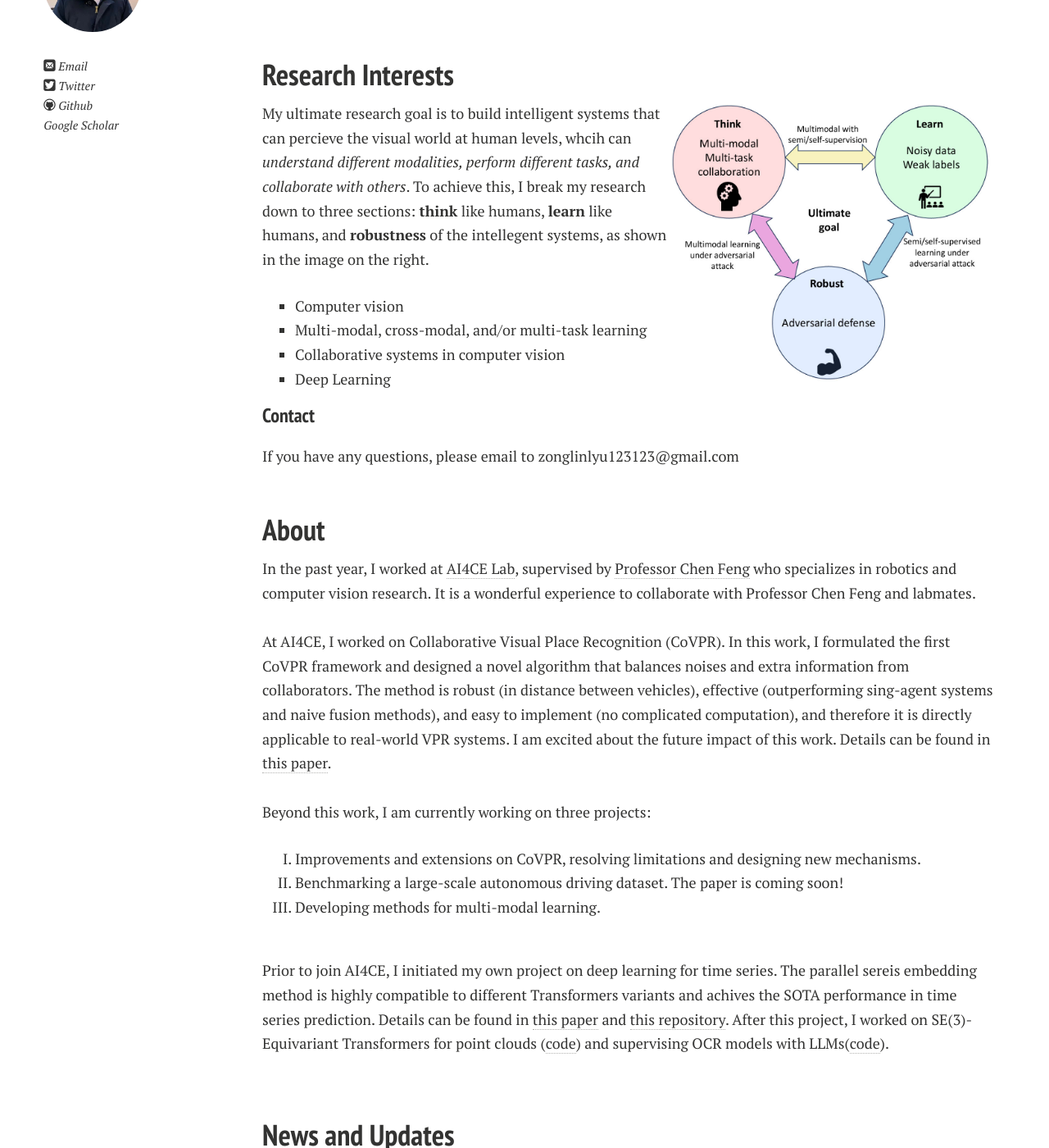
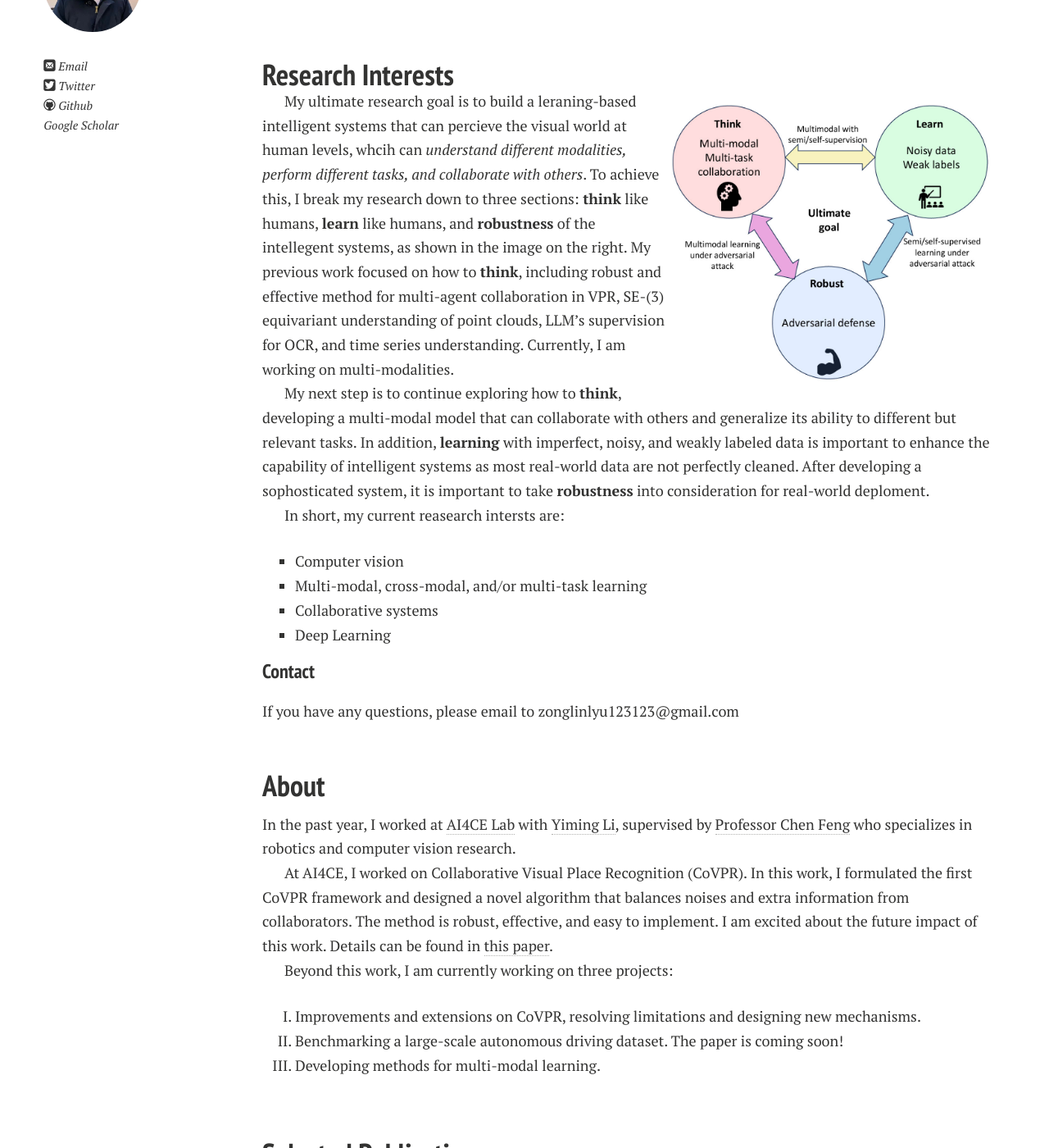
Before and after one commit to ZonglinL/ZonglinL.github.io, a Jekyll site: the page built from index.md, in a window 1280 px wide and 1400 px high, scrolled down 223 px. Shown: the whole window at 82% size. Built offline with Jekyll 4.4.1, drawn with Linux system fonts in a browser that asks for light colours; nearby versions of some CDN libraries; comment, search, counter and statistics services are not loaded; a style sheet for code colours, icons or effects is not loaded; our own code applies the rules of GitHub Pages for plain Markdown files.

Commit message:
Update index.md

```diff
--- a/index.md
+++ b/index.md
@@ -12,12 +12,15 @@ layout: page
 ## Research Interests
 
 <img src="./images/Web.jpg" alt="research" width="400" align="right" />
-My ultimate research goal is to build intelligent systems that can percieve the visual world at human levels, whcih can *understand different modalities, perform different tasks, and collaborate with others*. To achieve this, I break my research down to three sections: **think** like humans, **learn** like humans, and **robustness** of the intellegent systems, as shown in the image on the right.
 
+My ultimate research goal is to build a leraning-based intelligent systems that can percieve the visual world at human levels, whcih can *understand different modalities, perform different tasks, and collaborate with others*. To achieve this, I break my research down to three sections: **think** like humans, **learn** like humans, and **robustness** of the intellegent systems, as shown in the image on the right. My previous work focused on how to **think**, including robust and effective method for multi-agent collaboration in VPR, SE-(3) equivariant understanding of point clouds, LLM's supervision for OCR, and time series understanding. Currently, I am working on multi-modalities.
 
+My next step is to continue exploring how to **think**, developing a multi-modal model that can collaborate with others and generalize its ability to different but relevant tasks. In addition, **learning** with imperfect, noisy, and weakly labeled data is important to enhance the capability of intelligent systems as most real-world data are not perfectly cleaned. After developing a sophosticated system, it is important to take **robustness** into consideration for real-world deploment.
+
+In short, my current reasearch intersts are:
 * Computer vision
 * Multi-modal, cross-modal, and/or multi-task learning
-* Collaborative systems in computer vision
+* Collaborative systems
 * Deep Learning
 
 #### Contact
@@ -27,19 +30,18 @@ If you have any questions, please email to zonglinlyu123123@gmail.com
 
 ## About
 
-In the past year, I worked at [AI4CE Lab](https://ai4ce.github.io/), supervised by [Professor Chen Feng](https://scholar.google.com/citations?user=YeG8ZM0AAAAJ&hl=en) who specializes in robotics and computer vision research. It is a wonderful experience to collaborate with Professor Chen Feng and labmates.
+In the past year, I worked at [AI4CE Lab](https://ai4ce.github.io/) with [Yiming Li](https://scholar.google.com.hk/citations?user=i_aajNoAAAAJ&hl=zh-CN), supervised by [Professor Chen Feng](https://scholar.google.com/citations?user=YeG8ZM0AAAAJ&hl=en) who specializes in robotics and computer vision research.
 
-<br>
-At AI4CE, I worked on Collaborative Visual Place Recognition (CoVPR). In this work, I formulated the first CoVPR framework and designed a novel algorithm that balances noises and extra information from collaborators. The method is robust (in distance between vehicles), effective (outperforming sing-agent systems and naive fusion methods), and easy to implement (no complicated computation), and therefore it is directly applicable to real-world VPR systems. I am excited about the future impact of this work. Details can be found in [this paper](https://arxiv.org/abs/2310.05541).
+At AI4CE, I worked on Collaborative Visual Place Recognition (CoVPR). In this work, I formulated the first CoVPR framework and designed a novel algorithm that balances noises and extra information from collaborators. The method is robust, effective, and easy to implement. I am excited about the future impact of this work. Details can be found in [this paper](https://arxiv.org/abs/2310.05541).
 
-<br>
 Beyond this work, I am currently working on three projects:
 1.    Improvements and extensions on CoVPR, resolving limitations and designing new mechanisms.
 2.    Benchmarking a large-scale autonomous driving dataset. The paper is coming soon!
 3.    Developing methods for multi-modal learning.
 
 <br>
-Prior to join AI4CE, I initiated my own project on deep learning for time series. The parallel sereis embedding method is highly compatible to different Transformers variants and achives the SOTA performance in time series prediction. Details can be found in [this paper](https://ieeexplore.ieee.org/document/10098079) and [this repository](https://github.com/ZonglinL/ParallelSeries). After this project, I worked on SE(3)-Equivariant Transformers for point clouds ([code](https://github.com/ZonglinL/EquivPerformer)) and supervising OCR models with LLMs([code](https://github.com/ZonglinL/BertOnChar)).
+
+## Selected Publications
 
 <br>
 ---
```
